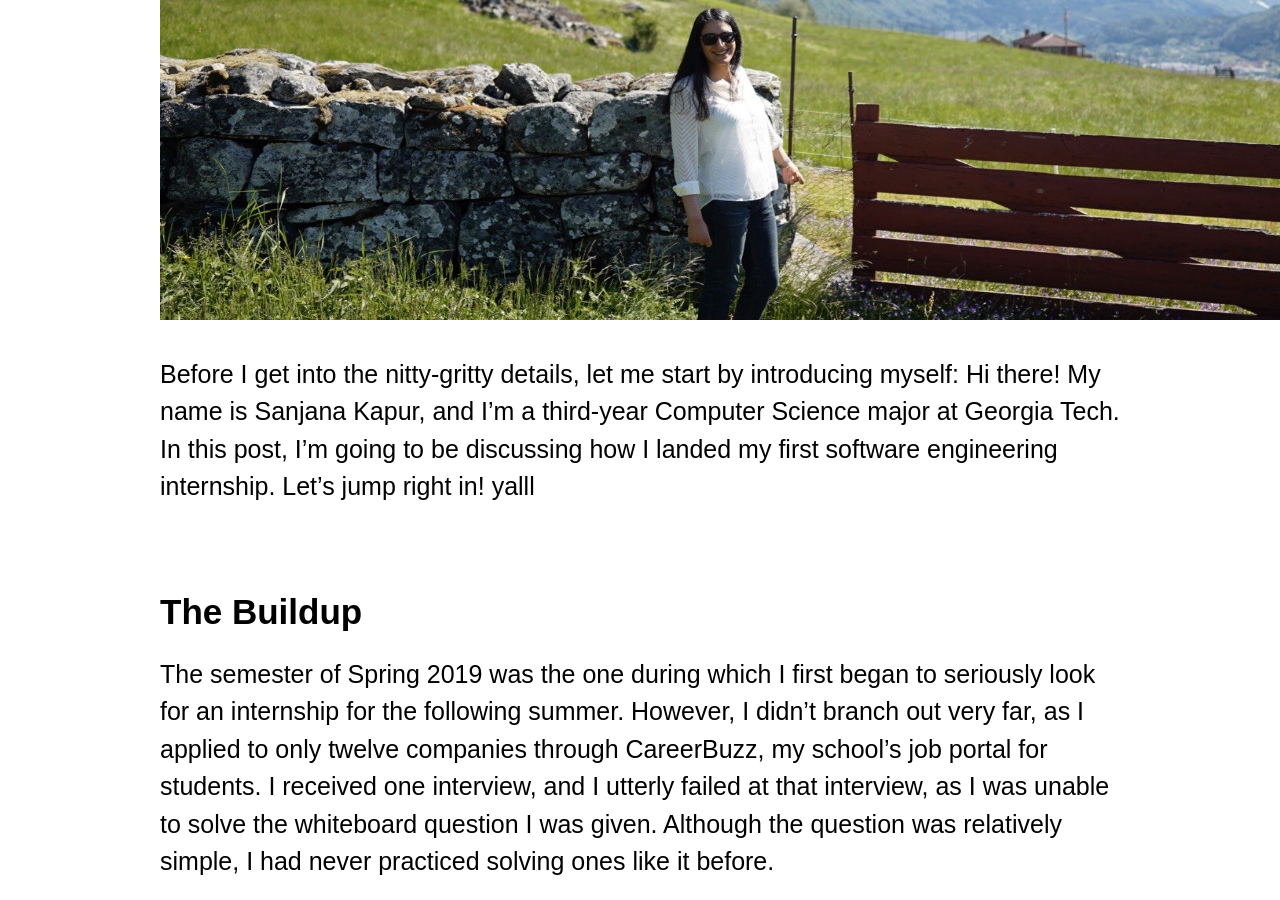
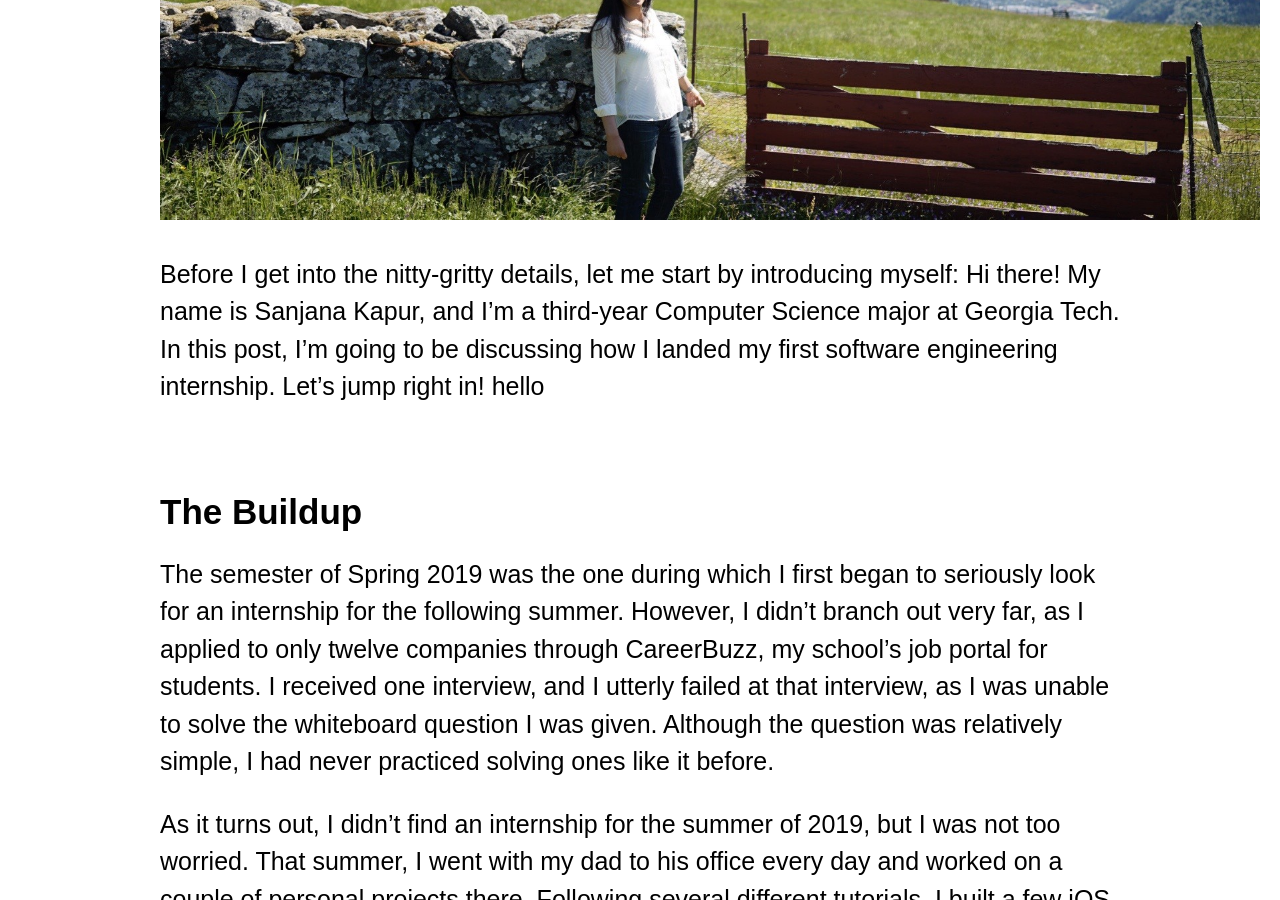
Before and after one commit to skapur12/skapur12.github.io, a Jekyll site: the page built from _posts/2020-01-02-My-Search-For-My-First-Software-Engineering-Internship.md, in a window 1280 px wide and 900 px high, scrolled down 469 px. Built offline with Jekyll 4.4.1, drawn with Linux system fonts in a browser that asks for light colours; nearby versions of some CDN libraries; comment, search, counter and statistics services are not loaded.

Commit message:
Update 2020-01-02-My-Search-For-My-First-Software-Engineering-Internship.md

```diff
--- a/_posts/2020-01-02-My-Search-For-My-First-Software-Engineering-Internship.md
+++ b/_posts/2020-01-02-My-Search-For-My-First-Software-Engineering-Internship.md
@@ -5,9 +5,9 @@
 ---
 
 
-<img src="/assets/images/norway.jpeg" alt="Me in Norway" width="1300" height="600">
+<img src="/assets/images/norway.jpeg" alt="Me in Norway" width="1100" height="500">
 
-Before I get into the nitty-gritty details, let me start by introducing myself: Hi there! My name is Sanjana Kapur, and I’m a third-year Computer Science major at Georgia Tech. In this post, I’m going to be discussing how I landed my first software engineering internship. Let’s jump right in! yalll
+Before I get into the nitty-gritty details, let me start by introducing myself: Hi there! My name is Sanjana Kapur, and I’m a third-year Computer Science major at Georgia Tech. In this post, I’m going to be discussing how I landed my first software engineering internship. Let’s jump right in! hello
 
 <br>
 <div class="BlogSize">
```
